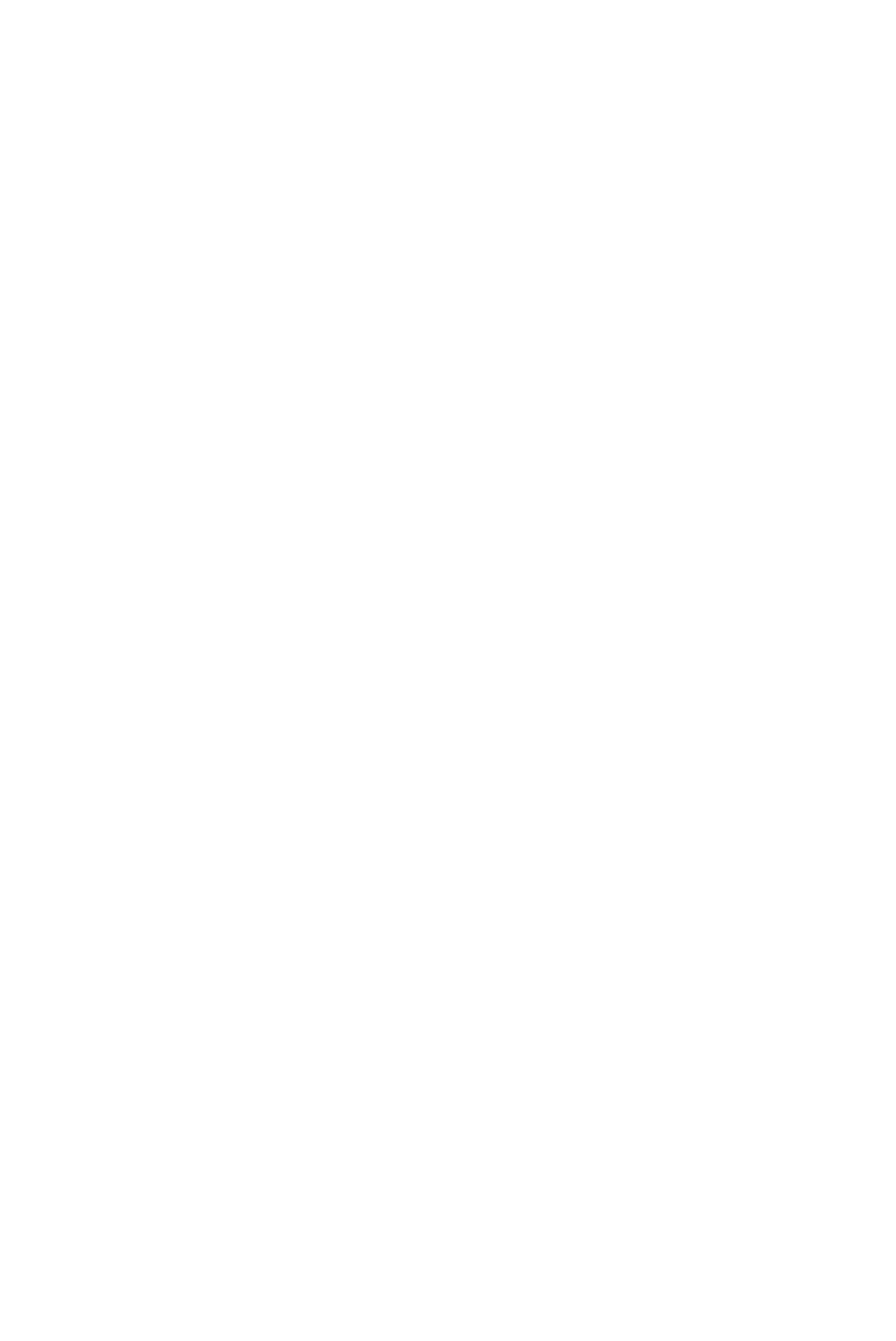
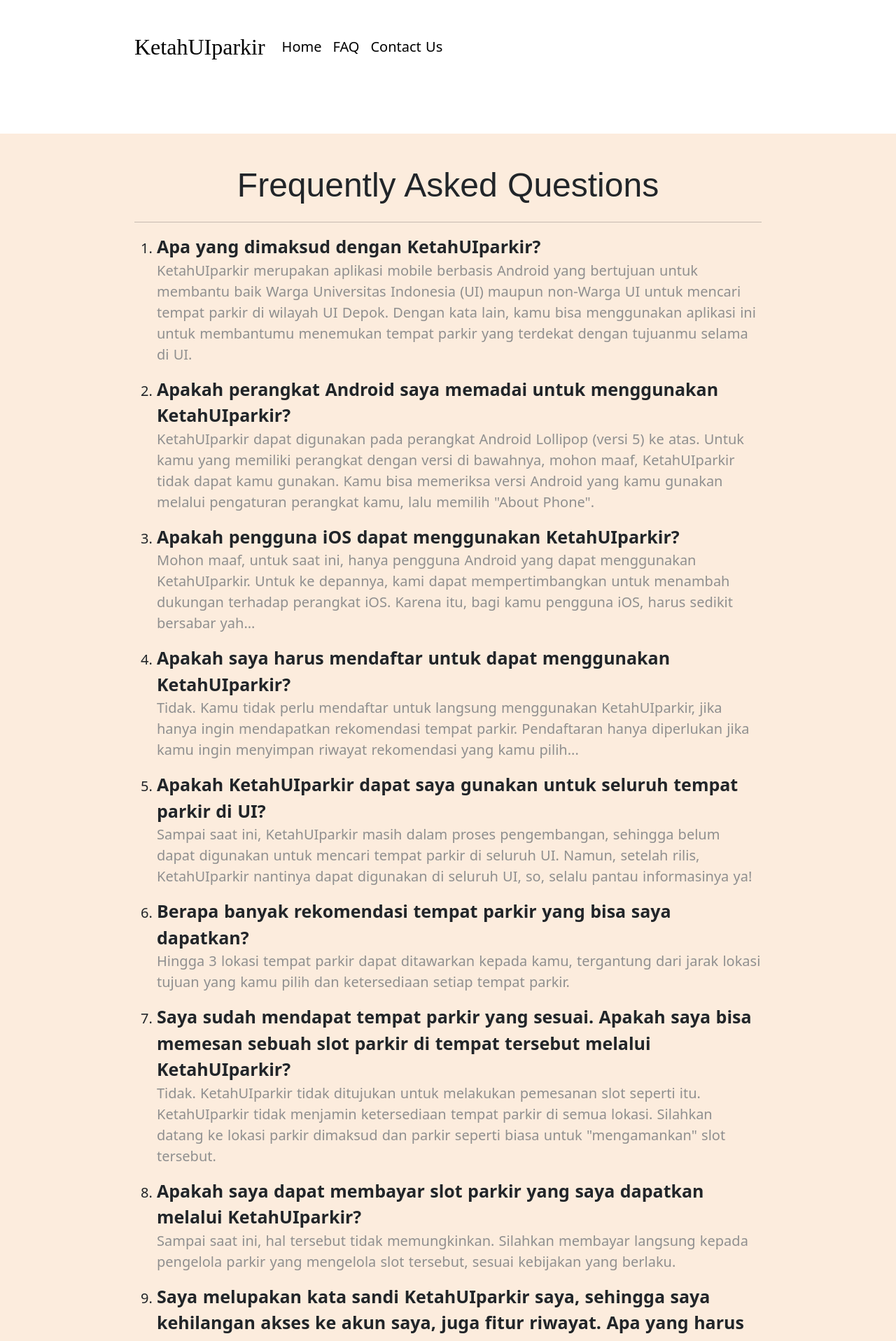
Before and after one commit to abkristanto/ketahui-parkir, a Nuxt app: page /faq in a window 1280 px wide. Shown: the top 1917 px of the page at 70% size. Before the commit the page ends 800 px from the top, so only its background shows below. Built offline with nearby package versions, Linux system fonts and the light colour scheme.

Commit message:
Revisi 2

```diff
--- /dev/null
+++ b/components/Footer.vue
@@ -0,0 +1,17 @@
+<template>
+    <footer id="footer">
+      <p>©Copyright {{new Date().getFullYear()}} KetahUIparkir</p>
+    </footer>
+</template>
+
+<script>
+export default {
+    name: 'Footer'
+}
+</script>
+
+<style>
+#footer {
+    text-align: center;
+}
+</style>
--- /dev/null
+++ b/components/QuestionBox.vue
@@ -0,0 +1,36 @@
+<template>
+<div class="body">
+    <li>
+        <b class="question">{{question}}</b>
+        <p class="answer">{{answer}}</p>
+    </li>
+</div>
+</template>
+
+<script>
+export default {
+    name: 'QuestionBox',
+    props: {
+        question: {
+            type: String
+        },
+        answer: {
+            type: String
+        }
+    }
+}
+</script>
+
+<style>
+li {
+    font-size: 1.25em;
+}
+
+.question {
+    font-size: 1.25em;
+}
+
+.answer {
+    font-size: 1em;
+}
+</style>
--- a/pages/faq.vue
+++ b/pages/faq.vue
@@ -1,3 +1,135 @@
 <template>
+    <div class="body">
+        <section id="title">
+            <div class="container-fluid">
+                <HomeCard />
+            </div>
+        </section>
+        <section id="faq">
+            <h2 class="text-center">Frequently Asked Questions</h2>
+            <hr>
+            <ol class="faq-counter">
+                <QuestionBox question="Apa yang dimaksud dengan KetahUIparkir?"
+                answer="KetahUIparkir merupakan aplikasi mobile berbasis Android yang
+                        bertujuan untuk membantu baik Warga Universitas Indonesia (UI) maupun
+                        non-Warga UI untuk mencari tempat parkir di wilayah UI Depok.
+                        Dengan kata lain, kamu bisa menggunakan aplikasi ini untuk membantumu
+                        menemukan tempat parkir yang terdekat dengan tujuanmu selama di UI." />
+                <QuestionBox question="Apakah perangkat Android saya memadai untuk menggunakan KetahUIparkir?"
+                answer="KetahUIparkir dapat digunakan pada perangkat Android Lollipop (versi 5)
+                        ke atas. Untuk kamu yang memiliki perangkat dengan versi di bawahnya,
+                        mohon maaf, KetahUIparkir tidak dapat kamu gunakan. Kamu bisa memeriksa
+                        versi Android yang kamu gunakan melalui pengaturan perangkat kamu,
+                        lalu memilih &quot;About Phone&quot;."/>
+                <QuestionBox question="Apakah pengguna iOS dapat menggunakan KetahUIparkir?"
+                answer="Mohon maaf, untuk saat ini, hanya pengguna Android yang dapat menggunakan
+                        KetahUIparkir. Untuk ke depannya, kami dapat mempertimbangkan untuk
+                        menambah dukungan terhadap perangkat iOS. Karena itu, bagi kamu
+                        pengguna iOS, harus sedikit bersabar yah..."/>
+                <QuestionBox question="Apakah saya harus mendaftar untuk dapat menggunakan KetahUIparkir?"
+                answer="Tidak. Kamu tidak perlu mendaftar untuk langsung menggunakan KetahUIparkir,
+                        jika hanya ingin mendapatkan rekomendasi tempat parkir. Pendaftaran hanya
+                        diperlukan jika kamu ingin menyimpan riwayat rekomendasi yang kamu pilih..."/>
+                <QuestionBox question="Apakah KetahUIparkir dapat saya gunakan untuk seluruh
+                tempat parkir di UI?"
+                answer="Sampai saat ini, KetahUIparkir masih dalam proses pengembangan,
+                        sehingga belum dapat digunakan untuk mencari tempat parkir di seluruh UI.
+                        Namun, setelah rilis, KetahUIparkir nantinya dapat digunakan di seluruh UI,
+                        so, selalu pantau informasinya ya!"/>
+                <QuestionBox question="Berapa banyak rekomendasi tempat parkir yang bisa saya dapatkan?"
+                answer="Hingga 3 lokasi tempat parkir dapat ditawarkan kepada kamu, tergantung dari
+                        jarak lokasi tujuan yang kamu pilih dan ketersediaan setiap tempat parkir."/>
+                <QuestionBox question="Saya sudah mendapat tempat parkir yang sesuai.
+                Apakah saya bisa memesan sebuah slot parkir di tempat tersebut melalui KetahUIparkir?"
+                answer="Tidak. KetahUIparkir tidak ditujukan untuk melakukan pemesanan slot seperti itu.
+                        KetahUIparkir tidak menjamin ketersediaan tempat parkir di semua lokasi.
+                        Silahkan datang ke lokasi parkir dimaksud dan parkir seperti biasa
+                        untuk &quot;mengamankan&quot; slot tersebut."/>
+                <QuestionBox question="Apakah saya dapat membayar slot parkir yang saya dapatkan
+                melalui KetahUIparkir?"
+                answer="Sampai saat ini, hal tersebut tidak memungkinkan. Silahkan membayar langsung
+                        kepada pengelola parkir yang mengelola slot tersebut, sesuai kebijakan yang berlaku."/>
+                <QuestionBox question="Saya melupakan kata sandi KetahUIparkir saya, sehingga saya
+                kehilangan akses ke akun saya, juga fitur riwayat. Apa yang harus saya lakukan?"
+                answer="Kamu dapat mengirimkan permintaan pengaturan ulang kata sandi melalui Aplikasi,
+                        melalui tombol &quot;Forgot Password&quot; pada halaman login. Kamu kemudian akan
+                        menerima sebuah email pada alamat yang dicantumkan saat pendaftaran, lalu ikuti
+                        prosedur yang tertera. Setelah proses selesai, kamu dapat melanjutkan login
+                        menggunakan kata sandi baru."/>
+                <QuestionBox question="Kelihatannya, saya punya ide bagus yang dapat membantu
+                pengembangan KetahUIparkir. Melalui apa saya dapat menyampaikannya?"
+                answer="Kami sangat terbuka terhadap ide kamu, sekaligus berterima kasih
+                        atas kesediaan kamu dalam memberi masukan terhadap KetahUIparkir.
+                        Silahkan kirimkan pesan kamu melalui formulir yang terdapat di
+                        halaman Contact Us, atau dapat langsung menghubungi salah satu dari kami
+                        melalui kontak yang telah disediakan di halaman yang sama.
+                        Pesanmu kami tunggu ya!"/>
+            </ol>
+        </section>
 
+        <Footer />
+    </div>
 </template>
+
+<style>
+.body {
+  scroll-behavior: smooth;
+}
+
+#title {
+    background-color: #FFF;
+}
+
+#faq {
+    padding: 3% 15%;
+    background-color: #FCECDD;
+}
+
+.container-fluid {
+    padding: 3% 15%;
+}
+
+h1 {
+    font-family: "Montserrat", sans-serif;
+    font-weight: 900;
+    font-size: 3.5rem;
+    line-height: 1.5;
+}
+
+h2 {
+    font-family: "Montserrat", sans-serif;
+    font-size: 3rem;
+    line-height: 1.5;
+}
+
+h3 {
+    font-family: "Montserrat", sans-serif;
+    font-size: 1.5rem;
+}
+
+p {
+    color: #8f8f8f;
+}
+
+.text-center {
+    text-align: center;
+}
+
+/* Navigation Bar */
+
+.navbar {
+    padding: 0 0 3.5rem;
+}
+
+.navbar-brand {
+    font-family: "Ubuntu";
+    font-size: 2rem;
+    color: #000 !important;
+}
+
+.nav-link {
+    font-size:1.25rem;
+    color: #000 !important;
+}
+
+</style>
--- a/pages/index.vue
+++ b/pages/index.vue
@@ -27,18 +27,22 @@
       <div class="row">
         <div class="feature-box col-lg-4 col-md-12 col-sm-12">
           <i class="fas fa-stopwatch fa-5x feature-icon"></i>
-          <h3>Flexible workflow</h3>
-          <p>Capture every special moment with the best clarity.</p>
+          <h3>Tepat Sasaran</h3>
+          <p>Memberikan rekomendasi tempat parkir berdasarkan tujuan kamu di UI,
+            sehingga mencari parkir akan menjadi mudah, bahkan saat jam sibuk sekalipun.
+          </p>
         </div>
         <div class="feature-box col-lg-4 col-md-12 col-sm-12">
           <i class="fas fa-camera-retro fa-5x feature-icon"></i>
-          <h3>Elite Photography Skills</h3>
-          <p>Creative perspective with award-winning photographers.</p>
+          <h3>Mutakhir</h3>
+          <p>Data ketersediaan tempat parkir selalu diperbarui secara berkala,
+            memastikan informasi yang aktual dan akurat.
+          </p>
         </div>
         <div class="feature-box col-lg-4 col-md-12 col-sm-12">
           <i class="far fa-check-circle fa-5x feature-icon"></i>
-          <h3>Guaranteed results</h3>
-          <p>Prints, edited and unedited files are all included in the bundle.</p>
+          <h3>User-friendly</h3>
+          <p>Antarmuka aplikasi yang intuitif, anti-ribet, dan bertema Universitas Indonesia.</p>
         </div>
       </div>
     </section>
@@ -73,7 +77,7 @@
         </ol>
         <div class="carousel-inner">
           <div class="carousel-item active">
-            <img src="../static/KetahUIparkir Location choose.png" class="d-block w-100 img-screenshot" alt="Dashboard">
+            <img src="../static/KetahUIparkir Dashboard.png" class="d-block w-100 img-screenshot" alt="Dashboard">
           </div>
           <div class="carousel-item">
             <img src="../static/KetahUIparkir Location choose.png" class="d-block w-100 img-screenshot" alt="Location choose">
@@ -134,9 +138,7 @@
     </section>
 
     <!-- Footer -->
-    <footer id="footer">
-      <p>©Copyright {{new Date().getFullYear()}} KetahUIparkir</p>
-    </footer>
+    <Footer />
   </div>
 </template>
 
@@ -166,7 +168,7 @@
 
 #features {
     padding: 5% 15%;
-    background-color: #FFEE0A;
+    background-color: #FFC288;
     text-align: center;
 }
 
@@ -258,7 +260,7 @@
 
 #video {
     padding: 5% 15%;
-    background-color: #C4C4C4;
+    background-color: #FCECDD;
     text-align: center;
 }
 
@@ -311,6 +313,7 @@
 }
 
 #cta {
+    background-color: #FFEE0A;
     padding: 5% 15%;
     text-align: center;
 }
@@ -319,7 +322,4 @@
     margin-top: 30px;
 }
 
-#footer {
-    text-align: center;
-}
 </style>
```
Also changed, not shown: pages/contact-us.vue (+28 -5 lines), static/Portrait Nadhifa.jpg (added).
